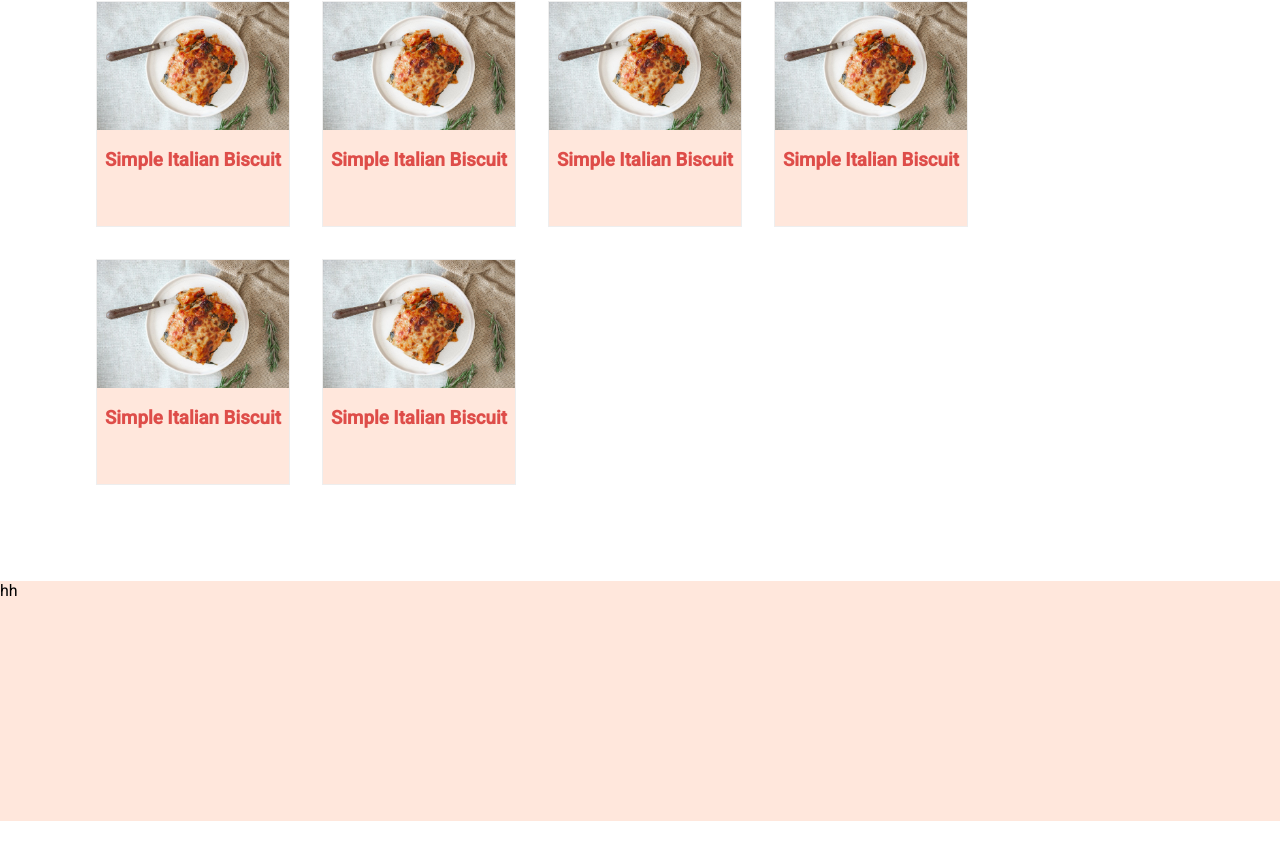
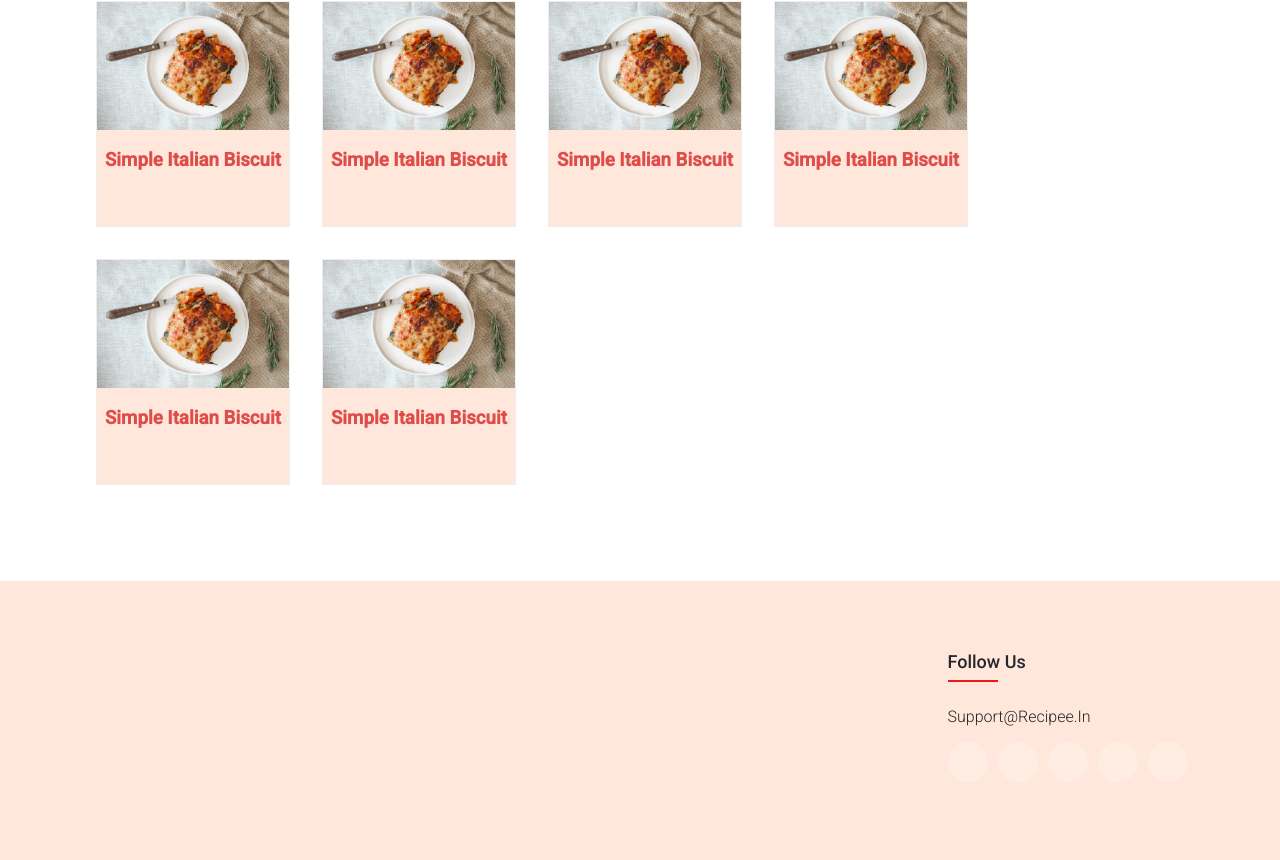
Before and after one commit to SpaRtaleon/recipee_angular, an Angular app: page /category in a window 1280 px wide. Shown: the part 1007-1867 px from the top of the page. Before the commit the page ends 1828 px from the top, so only its background shows below. Built offline with nearby package versions, Linux system fonts and the light colour scheme.

Commit message:
homepageComplete

```diff
--- a/src/app/app.component.css
+++ b/src/app/app.component.css
@@ -1,8 +1,108 @@
+
+@import url('https://fonts.googleapis.com/css2?family=Poppins:wght@300;400;500;600;700&display=swap');
+
+/* body{
+  line-height: 1.5;
+  font-family: 'Poppins', sans-serif;
+} */
+*{
+  margin:0;
+  padding:0;
+  box-sizing: border-box;
+}
+.container{
+  max-width: 1170px;
+  margin:auto;
+}
+.row{
+  display: flex;
+  flex-wrap: wrap;
+}
+ul{
+  list-style: none;
+}
+.footer{
+  background-color: #ffe7dc;
+  padding: 70px 0;
+}
+.footer-col{
+   width: 25%;
+   padding: 0 15px;
+}
+.footer-col h4{
+  font-size: 18px;
+  color: #24262b;
+  text-transform: capitalize;
+  margin-bottom: 35px;
+  font-weight: 500;
+  position: relative;
+}
+.footer-col h4::before{
+  content: '';
+  position: absolute;
+  left:0;
+  bottom: -10px;
+  background-color: #ee1818;
+  height: 2px;
+  box-sizing: border-box;
+  width: 50px;
+}
+.footer-col ul li:not(:last-child){
+  margin-bottom: 10px;
+}
+.footer-col ul li a{
+  font-size: 16px;
+  text-transform: capitalize;
+  color: #333438;
+  text-decoration: none;
+  font-weight: 300;
+  color: #272626;
+  display: block;
+  transition: all 0.3s ease;
+}
+.footer-col ul li a:hover{
+  color: #272626;
+  padding-left: 8px;
+}
+.footer-col .social-links a{
+  display: inline-block;
+  height: 40px;
+  width: 40px;
+  background-color: rgba(255,255,255,0.2);
+  margin:0 10px 10px 0;
+  text-align: center;
+  line-height: 40px;
+  border-radius: 50%;
+  color: #cf6d6d;
+  transition: all 0.5s ease;
+}
+.footer-col .social-links a:hover{
+  color: #24262b;
+  background-color: #ffffff;
+}
+
+.material-symbols-outlined {
+  font-variation-settings:
+  'FILL' 0,
+  'wght' 400,
+  'GRAD' 0,
+  'opsz' 48
+}
+/*responsive*/
+@media(max-width: 767px){
+  .footer-col{
+    width: 50%;
+    margin-bottom: 30px;
+}
+}
+@media(max-width: 574px){
+  .footer-col{
+    width: 100%;
+}
+}
 
 
-
-
-  footer{
+  /* footer{
     height: 15rem;
     background-color:#ffe7dc;
-  }
+  } */
--- a/src/app/app.component.html
+++ b/src/app/app.component.html
@@ -15,7 +15,51 @@
   </mat-drawer-container> -->
 
 <router-outlet></router-outlet>
+<footer class="footer">
+  <div class="container">
+   <div class="row">
+     <div class="footer-col" style="visibility: hidden;">
+       <h4 >company</h4>
+       <ul>
+         <li><a href="#">about us</a></li>
+         <li><a href="#">our services</a></li>
+         <li><a href="#">privacy policy</a></li>
+         <li><a href="#">affiliate program</a></li>
+       </ul>
+     </div>
+     <div class="footer-col"  style="visibility: hidden;">
+       <h4>get help</h4>
+       <ul>
+         <li><a href="#">FAQ</a></li>
+         <li><a href="#">shipping</a></li>
+         <li><a href="#">returns</a></li>
+         <li><a href="#">order status</a></li>
+         <li><a href="#">payment options</a></li>
+       </ul>
+     </div>
+     <div class="footer-col"  style="visibility: hidden;">
+       <h4>online shop</h4>
+       <ul>
+         <li><a href="#">watch</a></li>
+         <li><a href="#">bag</a></li>
+         <li><a href="#">shoes</a></li>
+         <li><a href="#">dress</a></li>
+       </ul>
+     </div>
+     <div class="footer-col">
+       <h4>follow us</h4>
+       <ul style="margin-bottom: 1rem;">
+        <li><a href="#">support@recipee.in</a></li>
 
-<footer>
-  hh
+      </ul>
+       <div class="social-links">
+         <a href="#"><i class="fab fa-facebook-f"></i></a>
+         <a href="#"><i class="fab fa-twitter"></i></a>
+         <a href="#"><i class="fab fa-instagram"></i></a>
+         <a href="#"><i class="fa fa-envelope" aria-hidden="true"></i></a>
+         <a href="#"><i class="fab fa-linkedin-in"></i></a>
+       </div>
+     </div>
+   </div>
+  </div>
 </footer>
--- a/src/app/app.module.ts
+++ b/src/app/app.module.ts
@@ -12,6 +12,7 @@ import {MatIconModule} from '@angular/material/icon';
 import { CategoriesComponent } from './categories/categories.component';
 import { HomeComponent } from './home/home.component';
 import { HttpClientModule } from '@angular/common/http'
+import { FormsModule } from '@angular/forms';
 @NgModule({
   declarations: [
     AppComponent,
@@ -26,7 +27,8 @@ import { HttpClientModule } from '@angular/common/http'
     MatButtonModule,
     MatToolbarModule,
     MatIconModule,
-    HttpClientModule
+    HttpClientModule,
+    FormsModule
   ],
   providers: [],
   bootstrap: [AppComponent]
--- a/src/app/home/home.component.css
+++ b/src/app/home/home.component.css
@@ -109,18 +109,34 @@ a{
 .category{
   display: flex;
   flex-wrap: nowrap;
-  justify-content: center;
+  justify-content: flex-start;
+  align-items: center;
+  margin: 2rem 5rem 0 5rem;
 }
 
+.conts{
+  display: flex;
+ overflow:hidden ;
+}
+.categorybutton{
+  border: none;
+  height: 6rem;
+  border-radius: 10px;
+  margin: 0 1rem;
+  background-color: #ffff;
+}
+.categorybutton:hover{
+background-color: #fdd0bb;
+}
   .card{
-    width: 15rem;
+    width: 12rem;
     text-align: center;
     padding: 1rem;
     color: #f13f3c;
   }
 
   .card img{
-    width: 15rem;
+    width: 12rem;
   }
 
 
@@ -187,33 +203,48 @@ margin-top: 4rem;
   font-weight: 500;
 }
 .recipes{
+
+  margin: 5rem 0 0 0;
   display: flex;
-  flex-wrap: nowrap;
+  justify-content: center;
+  width: 90%;
+  align-items: center;
+  position: relative;
+}
+
+.likes{
+  position: absolute;
+  top: 1rem;
+  right: 1rem;
+  display: grid;
+
+}
+.likeicon{
+  border-radius: 50%;
+  background-color: #fff0e9;
+  width: 2rem;
+  height: 2rem;
+  display: flex;
   justify-content: center;
   align-items: center;
-  background-color: #fff0e9;
-  width: 70%;
-  border-radius:1rem ;
-  margin: 10%;
 }
-
 
 .popularRecipes{
   display: flex;
   flex-direction: column;
   align-items: center;
-  margin: 5rem;
+  margin: 5rem 0 0 0;
 }
 .popularRecipeCard{
   height: 15rem;
   position: relative;
-  bottom: 4rem;
+  /* bottom: 4rem; */
   background-color: #fdd0bb;
-  width: 10rem;
-  border-radius: 1rem;
+  width: 12rem;
+  /* border-radius: 1rem; */
   color: #f13f3c;
   text-align: center;
-  margin: 0.5rem;
+  margin: 1rem;
   display: inline-flex;
   flex-direction: column;
   justify-content: space-evenly;
@@ -221,7 +252,63 @@ margin-top: 4rem;
 
 
 }
+.popularScrollcontainer{
+  display: flex;
+  overflow: hidden;
+}
+.pop{
+  width: 60%;
+}
 .popularRecipeCard img{
-  width: 7rem;
-  height: 6rem;
+  width: 12rem;
+  height: 10rem;
 }
+.popularbackgraound{
+  background-color: #fff0e9;
+  border-radius: 1rem;
+  width: 70%;
+  height: 20rem;
+  position: absolute;
+  z-index: -1;
+  top: 5rem;
+}
+
+
+.productFeild{
+  display: flex;
+  flex-direction: row;
+  flex-wrap: wrap;
+  margin: 2rem 10rem;
+  width: 80%;
+  justify-content: center;
+}
+
+
+.productcard{
+  display: flex;
+  flex-direction: column;
+  width: 12rem;
+  height: 14rem;
+  margin: 1rem;
+  border: thin;
+  border-style: ridge;
+  text-align: center;
+
+
+}
+.productcard img{
+height: 10rem;
+width: 12rem;
+}
+.productCardCaption{
+  text-align: center;
+  background-color: #ffe7dc;
+  color: #de4d49;
+  height: inherit;
+}
+
+.recipeProducts{
+  display: flex;
+  justify-content: flex-end;
+  margin: 5rem 0;
+}
--- a/src/app/home/home.component.ts
+++ b/src/app/home/home.component.ts
@@ -1,4 +1,4 @@
-import { Component } from '@angular/core';
+import { Component, ElementRef, ViewChild } from '@angular/core';
 import { ServiceService } from '../service/service.service';
 @Component({
   selector: 'app-home',
@@ -10,14 +10,62 @@ export class HomeComponent {
   constructor(private apiService: ServiceService){
 
   }
-  category!:any[];
+  @ViewChild('catslist', { read: ElementRef }) public catslist!: ElementRef<any>;
+  @ViewChild('poplist', { read: ElementRef }) public poplist!: ElementRef<any>;
+  category!: category[];
+  popularRecipes:any;
+  recipes:any;
+  Searchdata:any;
   ngOnInit() {
-    this.apiService.getPosts().subscribe((data: any[]) => {
+    this.apiService.getCategory().subscribe((data:any) => {
       this.category = data;
+
     });
-    console.log(this.category,"cate");
+
+
+    this.apiService.getPopularRecipe().subscribe((data)=>{
+      this.popularRecipes=data
+      console.log(this.popularRecipes,"popular");
+    });
+    this.apiService.getRecipeAll().subscribe((data)=>{
+      this.recipes=data
+      console.log(this.recipes,"recipes");
+    });
+
   }
 
+ scrollRight(element: string) {
+  if(element=='catslist')
+    this.catslist.nativeElement.scrollTo({ left: (this.catslist.nativeElement.scrollLeft + 200), behavior: 'smooth' });
+  if(element=='poplist')
+  this.poplist.nativeElement.scrollTo({ left: (this.poplist.nativeElement.scrollLeft + 200), behavior: 'smooth' });
+  }
 
+ scrollLeft(element: string) {
+  if(element=='catslist')
+    this.catslist.nativeElement.scrollTo({ left: (this.catslist.nativeElement.scrollLeft - 200), behavior: 'smooth' });
+  if(element=='poplist')
+    this.poplist.nativeElement.scrollTo({ left: (this.poplist.nativeElement.scrollLeft - 200), behavior: 'smooth' });
+  }
+
+  searchRecipe(Searchdata: any){
+    if(Searchdata==''){
+      this.apiService.getRecipeAll().subscribe((data)=>{
+      this.recipes=data
+      console.log(this.recipes,"recipes");
+    });
+    }
+    this.apiService.getRecipebynamel(Searchdata).subscribe((data)=>{
+      this.recipes=[];
+      this.recipes=data
+      console.log(this.recipes.length,"recipes");
+    });
+
+  }
 
 }
+export interface category{
+  id:Number;
+  title:String;
+  img:String;
+}
--- a/src/app/service/service.service.ts
+++ b/src/app/service/service.service.ts
@@ -1,6 +1,7 @@
 import { Injectable } from '@angular/core';//k8q
 import { HttpClient,HttpHeaders  } from '@angular/common/http';
 import { Observable } from 'rxjs';
+import { category } from '../home/home.component';
 @Injectable({
   providedIn: 'root'
 })
@@ -11,11 +12,33 @@ export class ServiceService {
 
 
 
-  apiUrl="https://recipee.azurewebsites.net"
-  getPosts(): Observable<any[]> {
+  apiUrl="http://localhost:8000"
+  getCategory(): Observable<category[]> {
 
     let headers = new HttpHeaders();
     headers = headers.set('Content-Type', 'application/json; charset=utf-8');
-    return this.http.get<any[]>(`${this.apiUrl}/recipe`,{headers:headers});
+    return this.http.get<category[]>(`${this.apiUrl}/recipe`,{headers:headers});
   }
+
+  getPopularRecipe(): Observable<any[]> {
+
+    let headers = new HttpHeaders();
+    headers = headers.set('Content-Type', 'application/json; charset=utf-8');
+    return this.http.get<any[]>(`${this.apiUrl}/recipe/popular`,{headers:headers});
+  }
+
+  getRecipeAll(): Observable<any[]> {
+
+    let headers = new HttpHeaders();
+    headers = headers.set('Content-Type', 'application/json; charset=utf-8');
+    return this.http.get<any[]>(`${this.apiUrl}/recipe/all`,{headers:headers});
+  }
+
+  getRecipebynamel(data:any): Observable<any[]> {
+
+    let headers = new HttpHeaders();
+    headers = headers.set('Content-Type', 'application/json; charset=utf-8');
+    return this.http.get<any[]>(`${this.apiUrl}/recipe/find/${data}`,{headers:headers});
+  }
+
 }
```
Also changed, not shown: src/app/home/home.component.html (+70 -7 lines), src/assets/img/popular_recipe1.jpg (added), 1 other file (tests, documents, lock files or other folders).
